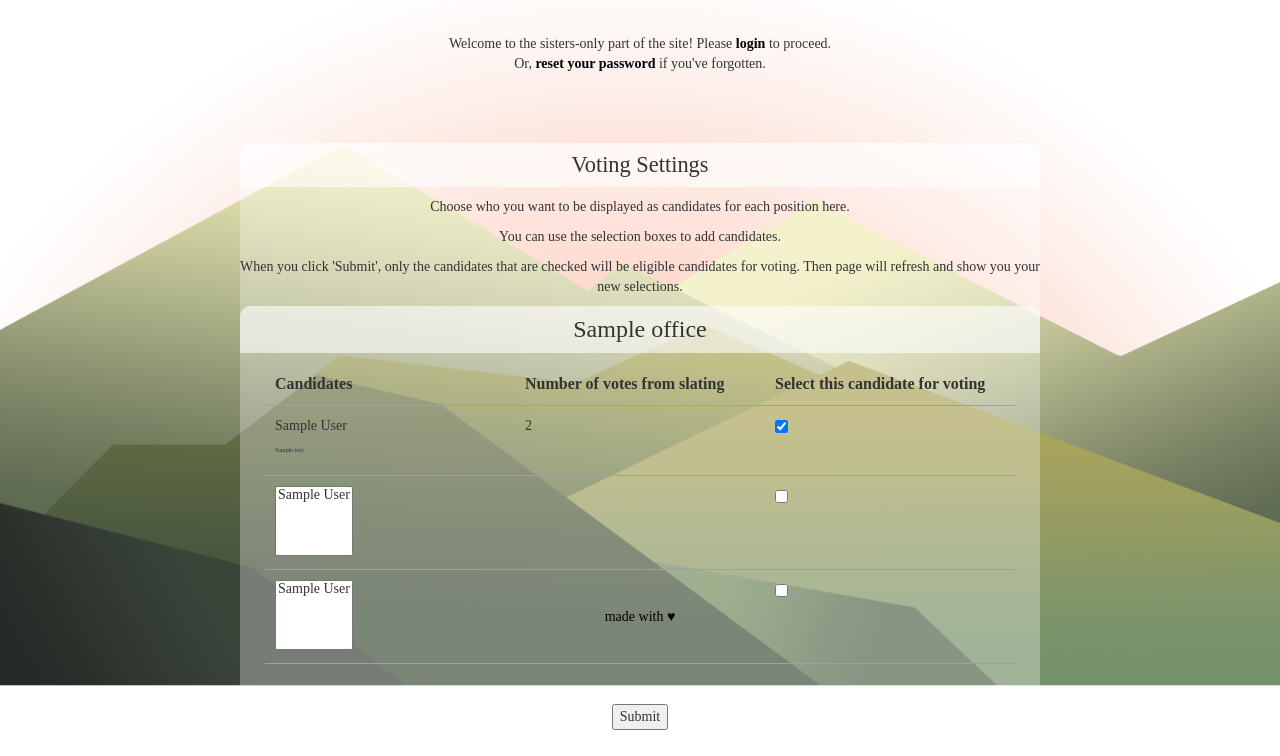
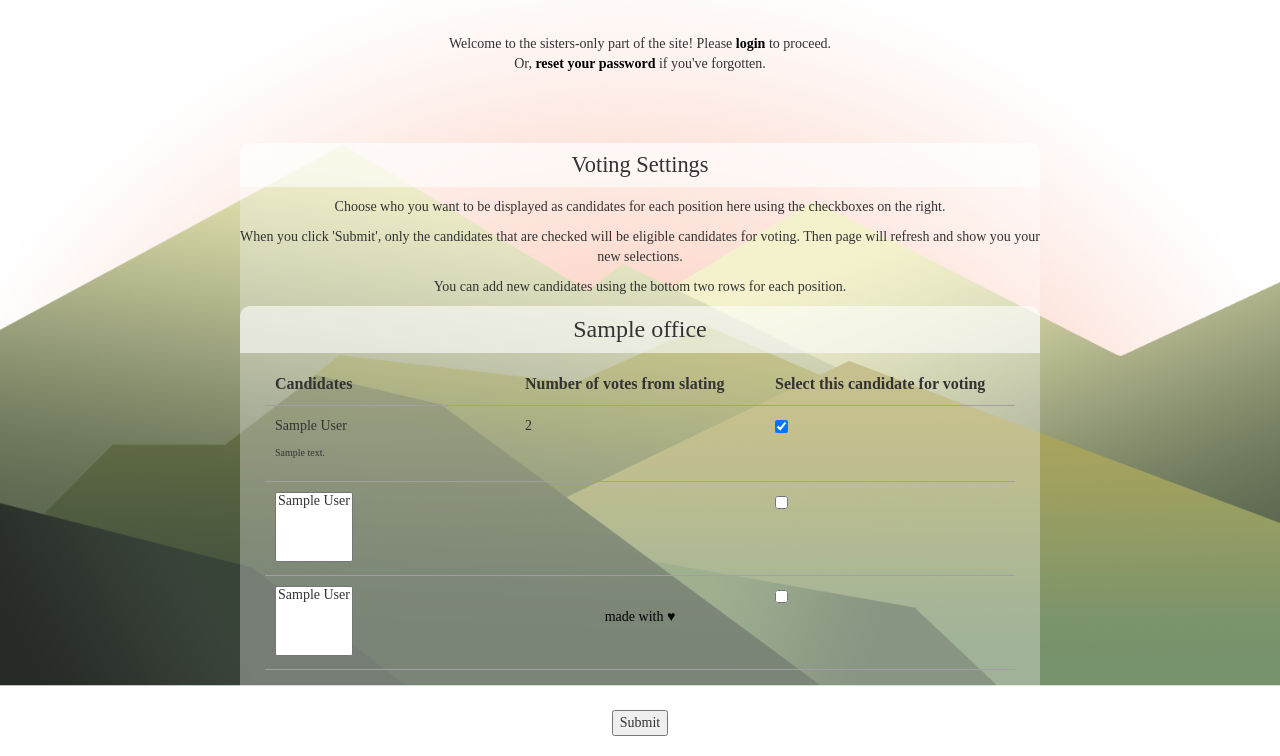
Before and after one commit to axomit-dev/axo, a Django app: page /elections/voting/settings/ in a window 1280 px wide. Shown: the part 168-924 px from the top of the page. Before the commit the page ends 898 px from the top, so only its background shows below. Run offline with Django 3.2, Linux system fonts and the light colour scheme; tables that the repository leaves empty hold one stand-in row (values such as "Sample post"); some libraries are stand-ins or nearby versions; some web fonts are replaced.

Commit message:
Increase font size of LOI and change the instructions.

```diff
--- a/elections/templates/elections/voting_settings.html
+++ b/elections/templates/elections/voting_settings.html
@@ -8,13 +8,13 @@
 <div id='events-content'>
   <h2 class='att-title first-title'> Voting Settings </h2>
 
-  <p> Choose who you want to be displayed as candidates for each position here. </p>
-
-  <p> You can use the selection boxes to add candidates. </p>
+  <p> Choose who you want to be displayed as candidates for each position here using the checkboxes on the right. </p>
 
   <p> When you click 'Submit', only the candidates that are checked
     will be eligible candidates for voting. Then page will refresh
   and show you your new selections. </p>
+
+  <p> You can add new candidates using the bottom two rows for each position. </p>
 
   <!-- TODO: Restrict to two checkboxes -->
 
@@ -34,8 +34,10 @@
           <tr>
             <td>
               <p> {{loi.names_of_sisters}} </p>
-              <p style="font-size:6px"> {{loi.loi_text}} </p>
+              <p style="font-size:10px"> {{loi.loi_text}} </p>
            </td>
+           <!-- TODO: If they were automatically created,
+            show N/A for num votes -->
             <td> {{num_votes}} </td>
             <td>
               {% if loi.is_candidate %}
```
